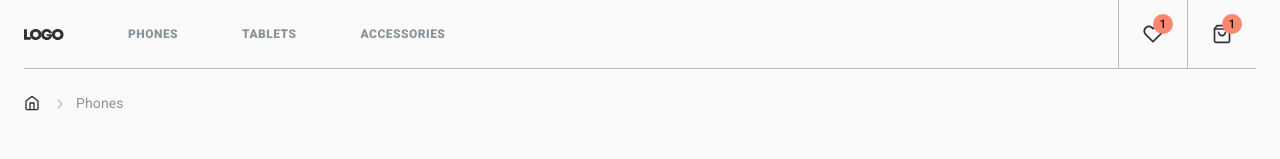
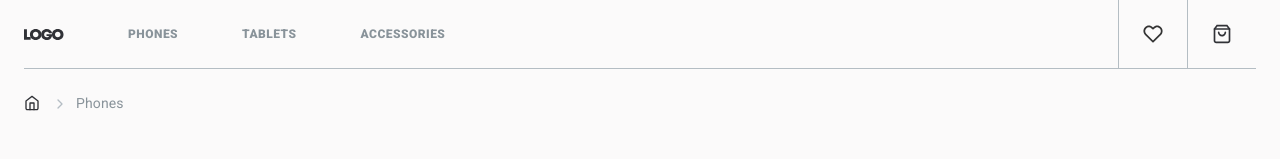
Before and after one commit to NadieinOleh/catalog-phone, a Next.js app: page /phones in a window 1280 px wide. Shown: the top 159 px of the page. Built offline with nearby package versions, Linux system fonts and the light colour scheme; no server answers; the database is empty.

Commit message:
implemented functionality to add favorite phone

```diff
--- a/app/common/ButtonHeart/ButtonHeart.tsx
+++ b/app/common/ButtonHeart/ButtonHeart.tsx
@@ -1,15 +1,41 @@
-'use client';
+"use client";
 
-import React from 'react';
-import Heart from '../icons/Heart';
+import useStore from "@/app/store/store";
+import { Phones } from "@/helpers/types";
+import React, { useEffect, useState } from "react";
+import Heart from "../icons/Heart";
+import HeartRed from "../icons/HeartRed";
 
-import {BoxStyled} from './Styles';
+import { BoxStyled } from "./Styles";
 
-const ButtonHeart = () => {
+const ButtonHeart = ({phone}: {phone: Phones}) => {
+  const [selected, setSelected] = useState(false);
+  const add = useStore(state => state.add)
+  const remove = useStore(state => state.remove)
+  const increase = useStore(state => state.increase)
+  const decrease = useStore(state => state.decrease)
+
+  const a = useStore(state => state.quantityFavorites)
+console.log(a);
+
+  const AddOrRemove = (phone: Phones) => {
+    if (selected) {
+      remove(phone._id)
+      decrease()
+      setSelected((prev) => !prev)
+    } else {
+      add(phone)
+      increase()
+      setSelected((prev) => !prev)
+    }
+  }
+
   return (
-    <BoxStyled>
-      <Heart />
+  <>
+    <BoxStyled onClick={() => AddOrRemove(phone)}>
+      {selected ? <HeartRed /> : <Heart />}
     </BoxStyled>
+  </>
   );
 };
 
--- a/app/common/Header/components/Basket/Basket.tsx
+++ b/app/common/Header/components/Basket/Basket.tsx
@@ -5,14 +5,17 @@ import React from 'react';
 import Bin from '@/app/common/icons/Bin';
 import Heart from '@/app/common/icons/Heart';
 import BasketLinks from './BasketLinks/BasketLinks';
+import useStore from '@/app/store/store';
 
 import {BoxStyled} from './Styles';
 
 const Basket = () => {
+  const heartBadge = useStore(state => state.quantityFavorites)
+
   return (
     <BoxStyled>
-      <BasketLinks icon={<Heart />} />
-      <BasketLinks icon={<Bin />} />
+      <BasketLinks icon={<Heart />} count={heartBadge}/>
+      <BasketLinks icon={<Bin />} count={heartBadge}/>
     </BoxStyled>
   );
 };
--- a/app/common/Header/components/Basket/BasketLinks/BasketLinks.tsx
+++ b/app/common/Header/components/Basket/BasketLinks/BasketLinks.tsx
@@ -8,12 +8,14 @@ import {IconStyled} from './Styles';
 
 type Props = {
   icon: ReactNode;
+  count: number;
 };
 
-const BasketLinks: FC<Props> = ({icon}) => {
+const BasketLinks: FC<Props> = ({icon, count} ) => {
+
   return (
     <IconStyled>
-      <Badge badgeContent={1} invisible={false} color="error">
+      <Badge badgeContent={count} invisible={false} color="error">
         {icon}
       </Badge>
     </IconStyled>
--- a/app/common/PhoneCard/PhoneCard.tsx
+++ b/app/common/PhoneCard/PhoneCard.tsx
@@ -31,7 +31,7 @@ const PhoneCard = ({phones}: {phones: Phones[]}) => {
             </CardContent>
 
             <CardActions>
-              <ButtonBlock />
+              <ButtonBlock phone={phone}/>
             </CardActions>
           </Card>
         </GridItemStyled>
--- a/app/common/PhoneCard/components/ButtonBlock/ButtonBlock.tsx
+++ b/app/common/PhoneCard/components/ButtonBlock/ButtonBlock.tsx
@@ -4,14 +4,15 @@ import React from 'react';
 import {Button} from '@mui/material';
 
 import ButtonHeart from '@/app/common/ButtonHeart/ButtonHeart';
+import { Phones } from '@/helpers/types';
 
 import {BoxStyled} from './Styles';
 
-const ButtonBlock = () => {
+const ButtonBlock = ({phone}: {phone: Phones}) => {
   return (
     <BoxStyled>
       <Button variant="contained">Add to cart</Button>
-      <ButtonHeart />
+      <ButtonHeart phone={phone}/>
     </BoxStyled>
   );
 };
--- /dev/null
+++ b/app/common/icons/HeartRed.tsx
@@ -0,0 +1,22 @@
+import React from "react";
+
+const HeartRed = () => {
+  return (
+    <svg
+    xmlns="http://www.w3.org/2000/svg"
+    width="20"
+    height="20"
+    viewBox="0 0 16 16"
+    fill="none"
+  >
+    <path
+      fillRule="evenodd"
+      clipRule="evenodd"
+      d="M11.3 1.29877C10.7264 1.29877 10.1584 1.41178 9.62852 1.63136C9.09865 1.85091 8.61711 2.17281 8.21162 2.57846L8.00005 2.79003L7.78835 2.57834C6.96928 1.75927 5.85839 1.29912 4.70005 1.29912C3.54171 1.29912 2.43081 1.75927 1.61174 2.57834C0.792668 3.39741 0.33252 4.50831 0.33252 5.66665C0.33252 6.82499 0.792668 7.93589 1.61174 8.75496L7.50507 14.6483C7.77844 14.9217 8.22165 14.9217 8.49502 14.6483L14.3884 8.75496C14.794 8.34947 15.1158 7.86805 15.3353 7.33817C15.5549 6.80825 15.6679 6.24026 15.6679 5.66665C15.6679 5.09304 15.5549 4.52505 15.3353 3.99513C15.1158 3.46531 14.7941 2.98392 14.3885 2.57846C13.983 2.17276 13.5015 1.85093 12.9716 1.63136C12.4416 1.41178 11.8737 1.29877 11.3 1.29877Z"
+      fill="#EB5757"
+    />
+  </svg>
+  );
+};
+
+export default HeartRed;
--- a/app/phones/components/LengthPhones/LengthPhones.tsx
+++ b/app/phones/components/LengthPhones/LengthPhones.tsx
@@ -1,14 +1,22 @@
-'use client';
+"use client";
 
-import React from 'react';
-import {Typography, useTheme} from '@mui/material';
+import React from "react";
+import { Typography, useTheme } from "@mui/material";
 
 const LengthPhones = () => {
-  const length = localStorage.getItem('length');
+  let length;
+
+  if (typeof window !== "undefined") {
+    length = String(localStorage.getItem("length")) || "0";
+  }
+
   const theme = useTheme();
 
   return (
-    <Typography color={'secondary.main'} sx={{margin: theme.spacing(1, 0, 5)}}>
+    <Typography
+      color={"secondary.main"}
+      sx={{ margin: theme.spacing(1, 0, 5) }}
+    >
       {length} models
     </Typography>
   );
--- a/app/store/store.ts
+++ b/app/store/store.ts
@@ -1,21 +1,50 @@
-import {create} from 'zustand';
+import { Phones } from "@/helpers/types";
+import { create } from "zustand";
 
 type State = {
   sortBy: string;
   itemsOnPage: number;
+  favoritesPhone: Phones[];
+  quantityFavorites: number;
 };
 
 type Actions = {
   getSortBy: (qty: string) => void;
   getItemsOnPage: (qty: number) => void;
+  add: (phone: Phones) => void;
+  remove: (id: number) => void;
+  increase: () => void;
+  decrease: () => void;
 };
 
-const useStore = create<State & Actions>(set => ({
-  sortBy: '',
+const useStore = create<State & Actions>((set) => ({
+  sortBy: "",
   itemsOnPage: 10,
   length: 0,
-  getSortBy: (qty: string) => set(state => ({sortBy: (state.sortBy = qty)})),
-  getItemsOnPage: (qty: number) => set(state => ({itemsOnPage: (state.itemsOnPage = qty)})),
+  favoritesPhone: [],
+  quantityFavorites: 0,
+
+  add: (phone: Phones) =>
+    set((state) => ({ favoritesPhone: [...state.favoritesPhone, phone] })),
+  remove: (id: number) =>
+    set((state) => ({
+      favoritesPhone: (state.favoritesPhone = state.favoritesPhone.filter(
+        (phone) => phone._id !== id,
+      )),
+    })),
+
+  increase: () =>
+    set((state) => ({ quantityFavorites: state.quantityFavorites + 1 })),
+
+  decrease: () =>
+    set((state) => ({
+      quantityFavorites: Math.max(0, state.quantityFavorites - 1),
+    })),
+
+  getSortBy: (qty: string) =>
+    set((state) => ({ sortBy: (state.sortBy = qty) })),
+  getItemsOnPage: (qty: number) =>
+    set((state) => ({ itemsOnPage: (state.itemsOnPage = qty) })),
 }));
 
 export default useStore;
```
Also changed, not shown: app/favorites/layout.tsx (added, +13 -0 lines), app/favorites/page.tsx (added, +18 -0 lines), 1 other file (tests, documents, lock files or other folders).
